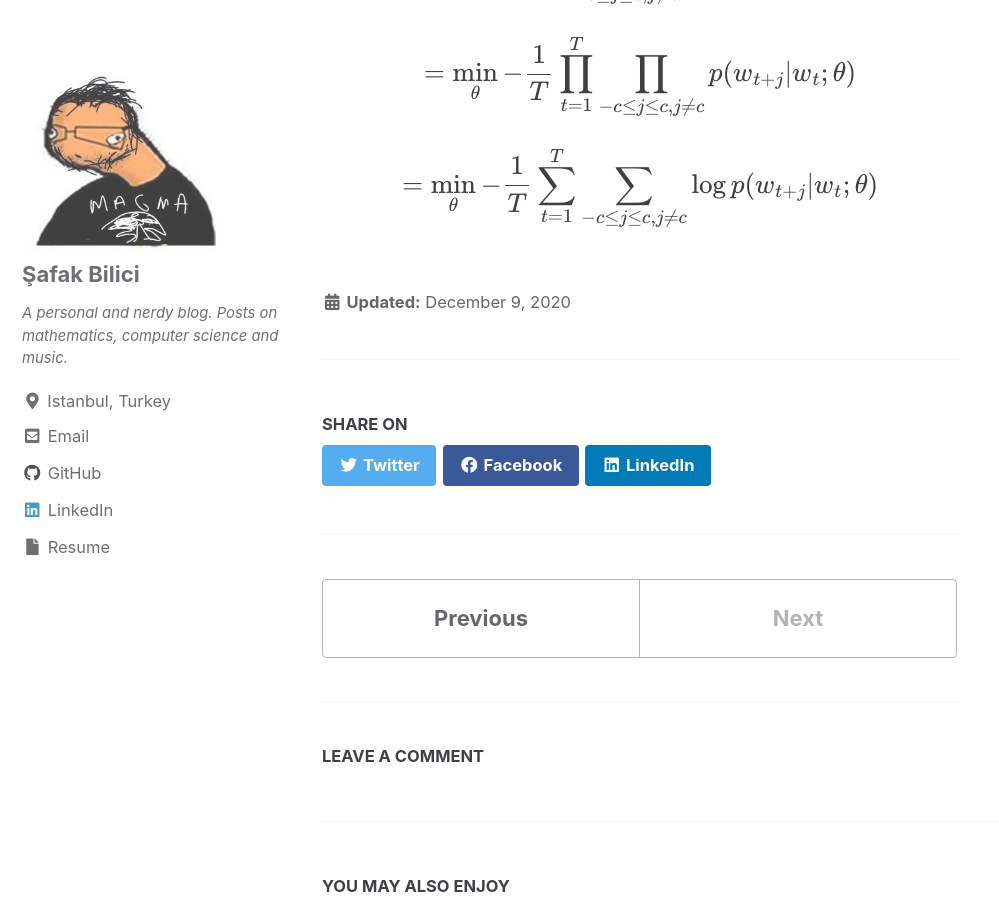
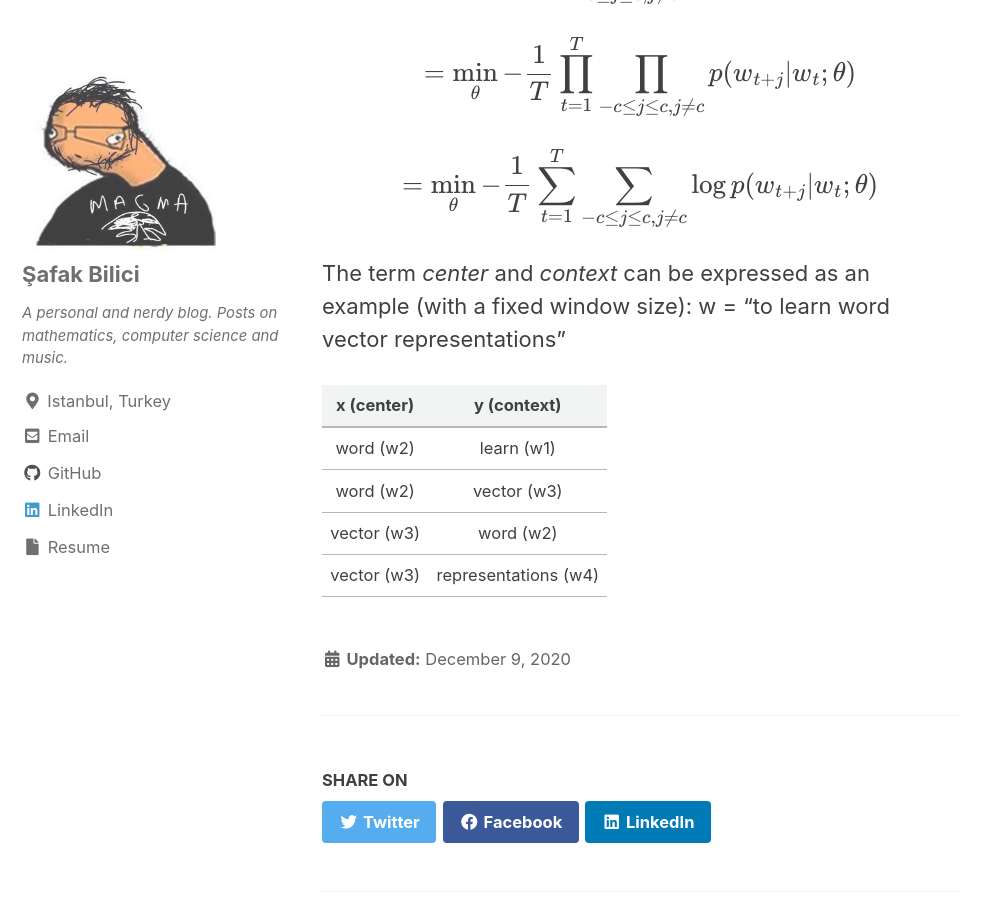
Before and after one commit to safakkbilici/safakkbilici.github.io, a Jekyll site: the page built from _posts/2020-12-09-dune-embeddings.md, in a window 1280 px wide and 900 px high, scrolled down 1745 px. Shown: the whole window, without its empty margins (0-999 px from the left). Built offline with Jekyll 4.4.1, drawn with Linux system fonts in a browser that asks for light colours; cached includes are drawn as plain includes; formulas are drawn with MathJax 3; comment, search, counter and statistics services are not loaded.

Commit message:
word2vec

```diff
--- a/_posts/2020-12-09-dune-embeddings.md
+++ b/_posts/2020-12-09-dune-embeddings.md
@@ -32,3 +32,13 @@ $$= \max \limits_{\theta} \prod_{t=1}^T \prod_{-c \leq j \leq c, j \neq c} p(w_{
 $$= \min \limits_{\theta} -\frac{1}{T} \prod_{t=1}^T \prod_{-c \leq j \leq c, j \neq c} p(w_{t+j}|w_t; \theta)$$
 
 $$= \min \limits_{\theta} -\frac{1}{T} \sum_{t=1}^T \sum_{-c \leq j \leq c, j \neq c} \log p(w_{t+j}|w_t; \theta)$$
+
+
+The term *center* and *context* can be expressed as an example (with a fixed window size): w = "to learn word vector representations"
+
+x (center)     | y (context)
+:-------------:|:-------------:
+word (w2)      | learn (w1)
+word (w2)      | vector (w3)
+vector (w3)    | word (w2)
+vector (w3)    | representations (w4)
```
